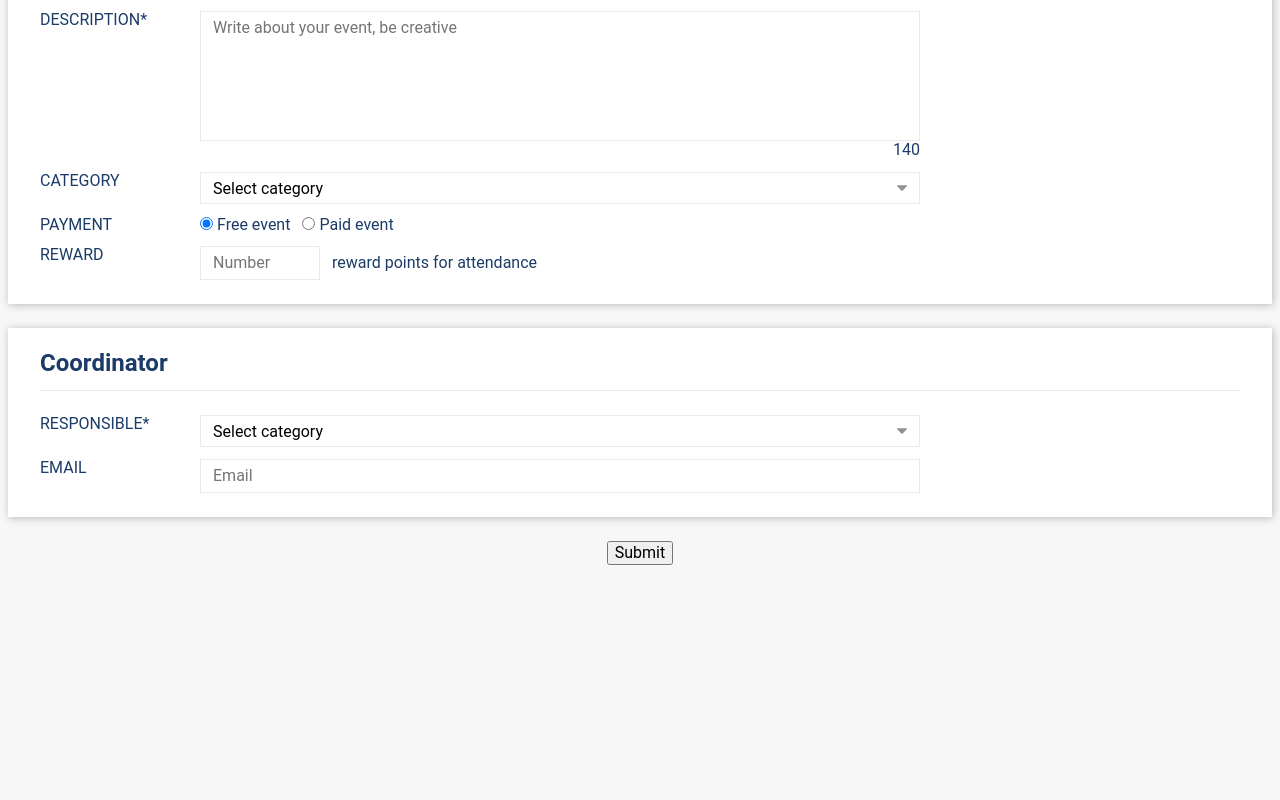
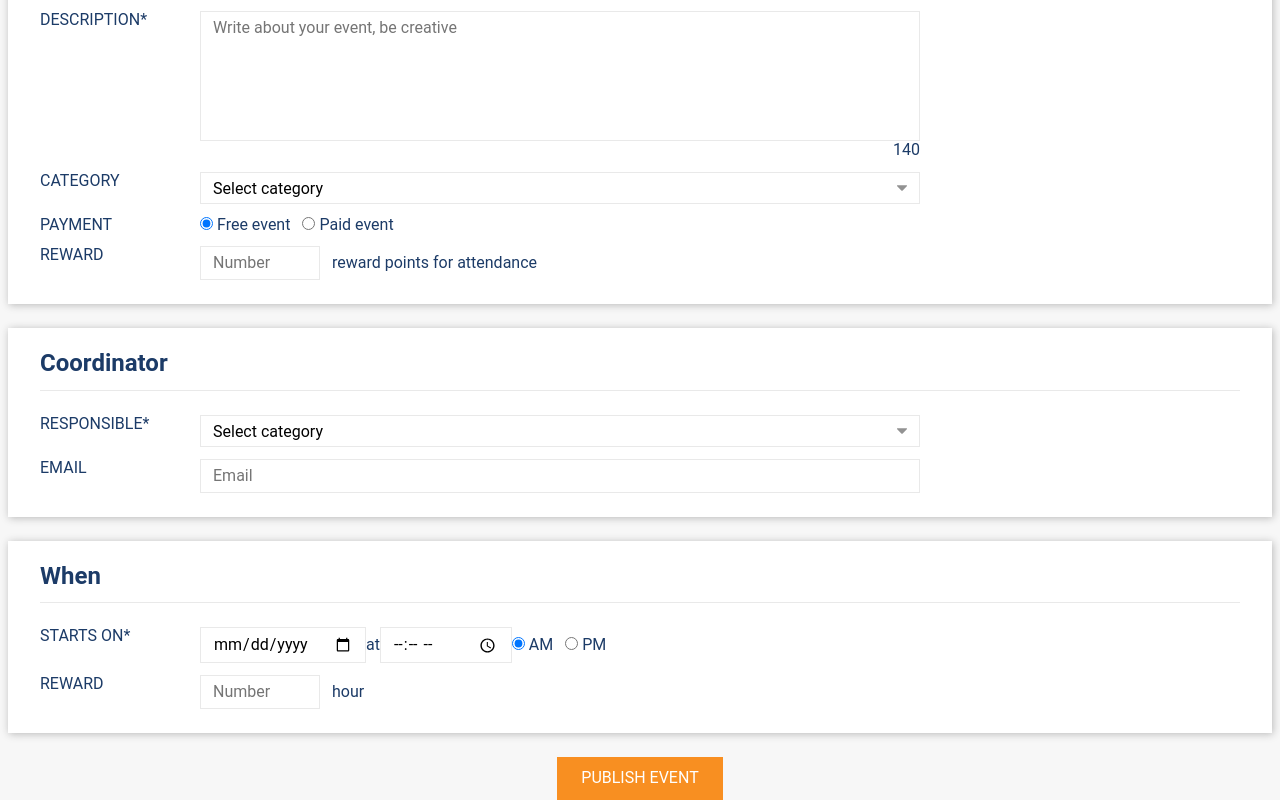
Before and after one commit to pumanitro/Accenture-Interview-App, a React (Create React App) app: page / in a window 1280 px wide. Shown: the part 262-1062 px from the top of the page. Before the commit the page ends 827 px from the top, so only its background shows below. Built offline with nearby package versions, Linux system fonts and the light colour scheme.

Commit message:
Created when section and publish button.

```diff
--- a/src/components/NewEventHeader/NewEventHeader.s.tsx
+++ b/src/components/NewEventHeader/NewEventHeader.s.tsx
@@ -11,7 +11,7 @@ export const HeaderWrapper = styled.div`
 export const StyledHeading = styled.h1`
   padding: 24px;
   margin: 0;
-  color: ${props => props.theme.colors.utils.text.light};
+  color: ${props => props.theme.colors.utils.text.mid};
 `;
 
 export const StyledAppWrapper = styled(AppWrapperStyles)`
--- a/src/global/Themes/CoreTheme.tsx
+++ b/src/global/Themes/CoreTheme.tsx
@@ -1,12 +1,13 @@
 export const CoreTheme = {
   colors: {
     main: {
-      primary: '#4E2683',
+      primary: '#f88f21',
     },
     utils: {
       text: {
         dark: '#1c3b67',
-        light: '#b2ccde',
+        mid: '#b2ccde',
+        light: '#ffffff',
       },
       border: {
         mid: '#e9e9e9',
--- a/src/helpers/formValidations.ts
+++ b/src/helpers/formValidations.ts
@@ -3,7 +3,7 @@ import { FormBagType } from '../global/ObjectForm/ObjectFormContext';
 export const isRequired = ({ values }: FormBagType, name: string) => !values[name] && 'This field is required';
 
 const validateEmail = (email: string) => {
-  const re = /^(([^<>()\[\]\\.,;:\s@"]+(\.[^<>()\[\]\\.,;:\s@"]+)*)|(".+"))@((\[[0-9]{1,3}\.[0-9]{1,3}\.[0-9]{1,3}\.[0-9]{1,3}\])|(([a-zA-Z\-0-9]+\.)+[a-zA-Z]{2,}))$/;
+  const re = /^(([^<>()[\]\\.,;:\s@"]+(\.[^<>()[\]\\.,;:\s@"]+)*)|(".+"))@((\[[0-9]{1,3}\.[0-9]{1,3}\.[0-9]{1,3}\.[0-9]{1,3}\])|(([a-zA-Z\-0-9]+\.)+[a-zA-Z]{2,}))$/;
   return re.test(String(email).toLowerCase());
 };
 
--- a/src/pages/Home/About/About.s.tsx
+++ b/src/pages/Home/About/About.s.tsx
@@ -1,10 +1,10 @@
 import styled from 'styled-components';
 
-export const RewardWrapper = styled.div`
+export const CenteredWrapper = styled.div`
   display: flex;
   align-items: center;
 `;
 
-export const StyledRewardText = styled.span`
+export const NumberFieldText = styled.span`
   margin-left: 12px;
 `;
--- a/src/pages/Home/About/About.tsx
+++ b/src/pages/Home/About/About.tsx
@@ -6,7 +6,7 @@ import { isRequired } from 'helpers/formValidations';
 import { FormTextarea } from 'components/FormTextarea/FormTextarea';
 import { FormDropdown } from 'components/FormDropdown/FormDropdown';
 import { FormRadioGroup } from 'components/FormRadioGroup/FormRadioGroup';
-import { RewardWrapper, StyledRewardText } from './About.s';
+import { CenteredWrapper, NumberFieldText } from './About.s';
 
 export const About = () => {
   return (
@@ -62,10 +62,10 @@ export const About = () => {
       </FormElement>
 
       <FormElement title="reward">
-        <RewardWrapper>
+        <CenteredWrapper>
           <FormInput width="120px" placeholder="Number" type="number" min={0} name="reward" />
-          <StyledRewardText> reward points for attendance</StyledRewardText>
-        </RewardWrapper>
+          <NumberFieldText> reward points for attendance</NumberFieldText>
+        </CenteredWrapper>
       </FormElement>
     </Card>
   );
--- /dev/null
+++ b/src/pages/Home/Home.s.tsx
@@ -0,0 +1,8 @@
+import styled from 'styled-components';
+
+export const PublishButton = styled.button`
+  padding: 12px 24px;
+  background-color: ${props => props.theme.colors.main.primary};
+  border: none;
+  color: ${props => props.theme.colors.utils.text.light};
+`;
--- a/src/pages/Home/Home.tsx
+++ b/src/pages/Home/Home.tsx
@@ -4,6 +4,8 @@ import { About } from './About/About';
 import { ObjectForm } from 'global/ObjectForm/ObjectForm';
 import { AppWrapper } from 'components/AppWrapper/AppWrapper';
 import { Coordinator } from './Coordinator/Coordinator';
+import { When } from './When/When';
+import { PublishButton } from './Home.s';
 
 export const Home: FunctionComponent = () => (
   <ObjectForm
@@ -15,6 +17,9 @@ export const Home: FunctionComponent = () => (
       reward: '',
       responsible: '',
       email: '',
+      date: '',
+      time: '',
+      amOrPm: 'AM',
     }}
     onSubmit={formBag => console.log(formBag)}
   >
@@ -23,7 +28,8 @@ export const Home: FunctionComponent = () => (
     <AppWrapper>
       <About />
       <Coordinator />
-      <button type="submit"> Submit </button>
+      <When />
+      <PublishButton type="submit"> PUBLISH EVENT </PublishButton>
     </AppWrapper>
   </ObjectForm>
 );
--- /dev/null
+++ b/src/pages/Home/When/When.tsx
@@ -0,0 +1,43 @@
+import React from 'react';
+import { CardTitle, Card } from 'components/Card/Card.s';
+import { FormElement } from 'components/FormElement/FormElement';
+import { FormInput } from 'components/FormInput/FormInput';
+import { isRequired } from 'helpers/formValidations';
+import { FormRadioGroup } from '../../../components/FormRadioGroup/FormRadioGroup';
+import { CenteredWrapper, NumberFieldText } from '../About/About.s';
+
+export const When = () => {
+  return (
+    <Card>
+      <CardTitle>When</CardTitle>
+
+      <FormElement title="starts on" isRequired>
+        <CenteredWrapper>
+          <FormInput type="date" name="date" validateFunction={isRequired} />
+          <span> at </span>
+          <FormInput type="time" name="time" validateFunction={isRequired} />
+          <FormRadioGroup
+            name="amOrPm"
+            options={[
+              {
+                value: 'AM',
+                label: 'AM',
+              },
+              {
+                value: 'PM',
+                label: 'PM',
+              },
+            ]}
+          />
+        </CenteredWrapper>
+      </FormElement>
+
+      <FormElement title="reward">
+        <CenteredWrapper>
+          <FormInput width="120px" placeholder="Number" type="number" min={0} name="reward" />
+          <NumberFieldText> hour</NumberFieldText>
+        </CenteredWrapper>
+      </FormElement>
+    </Card>
+  );
+};
```
